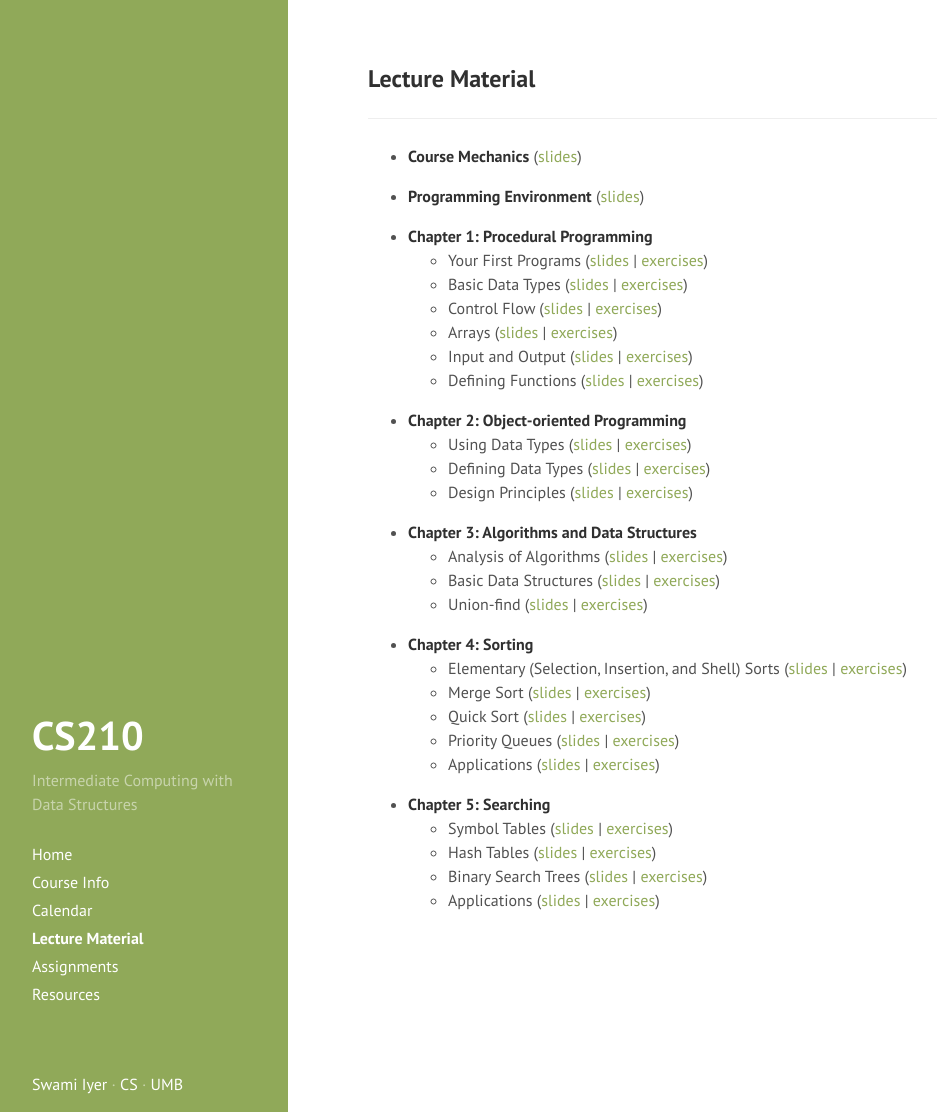
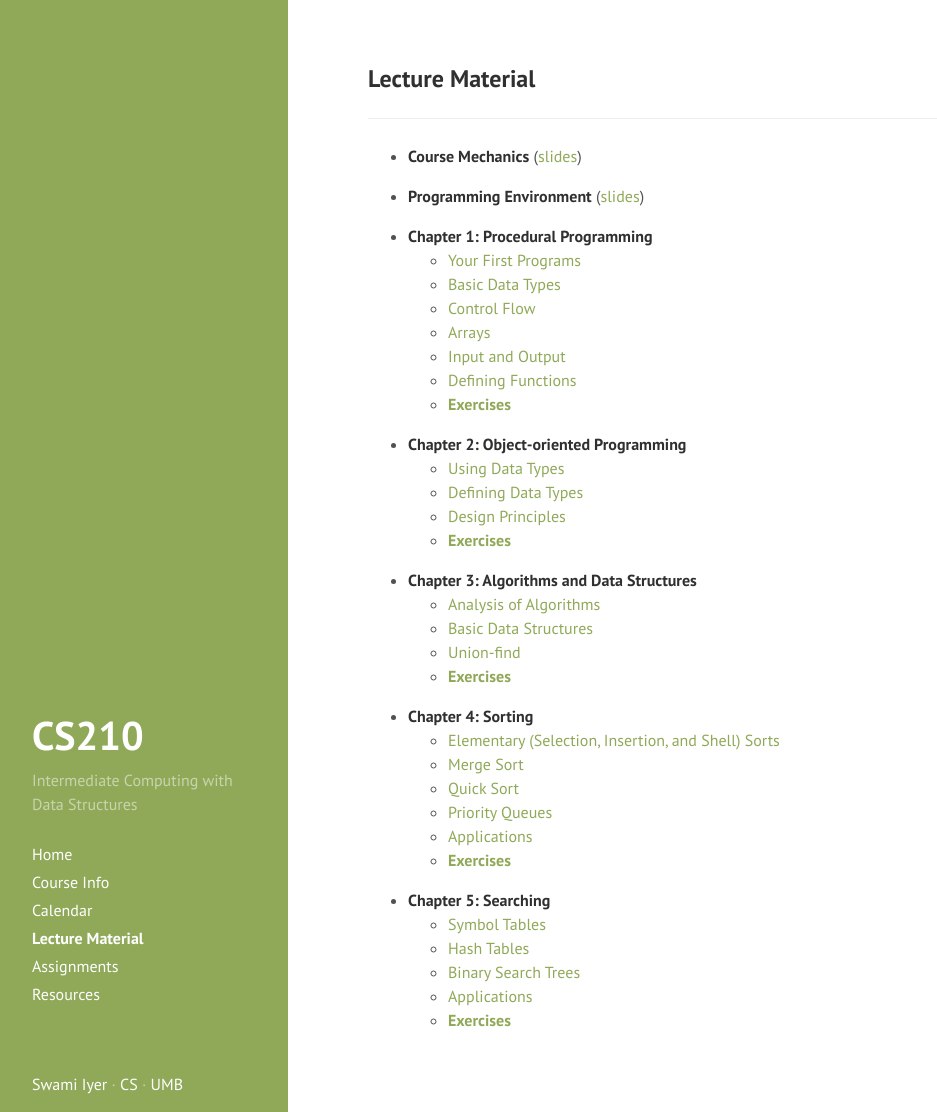
Before and after one commit to swamiiyer/swamiiyer.github.io, a Jekyll site: the page built from _pages/cs210/lecture_material.md, in a window 1280 px wide and 1112 px high. Shown: the whole window, without its empty margins (0-937 px from the left). Built offline with Jekyll 4.4.1, drawn with Linux system fonts in a browser that asks for light colours.

Commit message:
Restructured page

```diff
--- a/_pages/cs210/lecture_material.md
+++ b/_pages/cs210/lecture_material.md
@@ -10,32 +10,37 @@ order: 4
 - **Programming Environment** ([slides](https://www.cs.umb.edu/~siyer/teaching/cs210/programming_environment.pdf))
 
 - **Chapter 1: Procedural Programming**
-  - Your First Programs ([slides](https://www.cs.umb.edu/~siyer/teaching/cs210/your_first_programs.pdf) \| [exercises](https://www.cs.umb.edu/~siyer/teaching/cs210/your_first_programs_exercises.pdf))
-  - Basic Data Types ([slides](https://www.cs.umb.edu/~siyer/teaching/cs210/basic_data_types.pdf) \| [exercises](https://www.cs.umb.edu/~siyer/teaching/cs210/basic_data_types_exercises.pdf))
-  - Control Flow ([slides](https://www.cs.umb.edu/~siyer/teaching/cs210/control_flow.pdf) \| [exercises](https://www.cs.umb.edu/~siyer/teaching/cs210/control_flow_exercises.pdf))
-  - Arrays ([slides](https://www.cs.umb.edu/~siyer/teaching/cs210/arrays.pdf) \| [exercises](https://www.cs.umb.edu/~siyer/teaching/cs210/arrays_exercises.pdf))
-  - Input and Output ([slides](https://www.cs.umb.edu/~siyer/teaching/cs210/input_and_output.pdf) \| [exercises](https://www.cs.umb.edu/~siyer/teaching/cs210/input_and_output_exercises.pdf))
-  - Defining Functions ([slides](https://www.cs.umb.edu/~siyer/teaching/cs210/defining_functions.pdf) \| [exercises](https://www.cs.umb.edu/~siyer/teaching/cs210/defining_functions_exercises.pdf))
+  - [Your First Programs](https://www.cs.umb.edu/~siyer/teaching/cs210/your_first_programs.pdf)
+  - [Basic Data Types](https://www.cs.umb.edu/~siyer/teaching/cs210/basic_data_types.pdf)
+  - [Control Flow](https://www.cs.umb.edu/~siyer/teaching/cs210/control_flow.pdf)
+  - [Arrays](https://www.cs.umb.edu/~siyer/teaching/cs210/arrays.pdf)
+  - [Input and Output](https://www.cs.umb.edu/~siyer/teaching/cs210/input_and_output.pdf)
+  - [Defining Functions](https://www.cs.umb.edu/~siyer/teaching/cs210/defining_functions.pdf)
+  - [**Exercises**](https://www.cs.umb.edu/~siyer/teaching/cs210/procedural_programming_exercises.pdf)
 
 - **Chapter 2: Object-oriented Programming**
-  - Using Data Types ([slides](https://www.cs.umb.edu/~siyer/teaching/cs210/using_data_types.pdf) \| [exercises](https://www.cs.umb.edu/~siyer/teaching/cs210/using_data_types_exercises.pdf))
-  - Defining Data Types ([slides](https://www.cs.umb.edu/~siyer/teaching/cs210/defining_data_types.pdf) \| [exercises](defining_data_types_exercises.pdf))
-  - Design Principles ([slides](https://www.cs.umb.edu/~siyer/teaching/cs210/design_principles.pdf) \| [exercises](design_principles_exercises.pdf))
+  - [Using Data Types](https://www.cs.umb.edu/~siyer/teaching/cs210/using_data_types.pdf)
+  - [Defining Data Types](https://www.cs.umb.edu/~siyer/teaching/cs210/defining_data_types.pdf)
+  - [Design Principles](https://www.cs.umb.edu/~siyer/teaching/cs210/design_principles.pdf)
+  - [**Exercises**](https://www.cs.umb.edu/~siyer/teaching/cs210/object_oriented_programming_exercises.pdf)
 
 - **Chapter 3: Algorithms and Data Structures**
-  - Analysis of Algorithms ([slides](https://www.cs.umb.edu/~siyer/teaching/cs210/analysis_of_algorithms.pdf) \| [exercises](https://www.cs.umb.edu/~siyer/teaching/cs210/analysis_of_algorithms_exercises.pdf))
-  - Basic Data Structures ([slides](https://www.cs.umb.edu/~siyer/teaching/cs210/basic_data_structures.pdf) \| [exercises](https://www.cs.umb.edu/~siyer/teaching/cs210/basic_data_structures_exercises.pdf))
-  - Union-find ([slides](https://www.cs.umb.edu/~siyer/teaching/cs210/union_find.pdf) \| [exercises](https://www.cs.umb.edu/~siyer/teaching/cs210/union_find_exercises.pdf))
+  - [Analysis of Algorithms](https://www.cs.umb.edu/~siyer/teaching/cs210/analysis_of_algorithms.pdf)
+  - [Basic Data Structures](https://www.cs.umb.edu/~siyer/teaching/cs210/basic_data_structures.pdf)
+  - [Union-find](https://www.cs.umb.edu/~siyer/teaching/cs210/union_find.pdf)
+  - [**Exercises**](https://www.cs.umb.edu/~siyer/teaching/cs210/algorithms_and_data_structures_exercises.pdf)
 
 - **Chapter 4: Sorting**
-  - Elementary (Selection, Insertion, and Shell) Sorts ([slides](https://www.cs.umb.edu/~siyer/teaching/cs210/elementary_sorts.pdf) \| [exercises](https://www.cs.umb.edu/~siyer/teaching/cs210/elementary_sorts_exercises.pdf))
-  - Merge Sort ([slides](https://www.cs.umb.edu/~siyer/teaching/cs210/mergesort.pdf) \| [exercises](https://www.cs.umb.edu/~siyer/teaching/cs210/mergesort_exercises.pdf))
-  - Quick Sort ([slides](https://www.cs.umb.edu/~siyer/teaching/cs210/quicksort.pdf) \| [exercises](https://www.cs.umb.edu/~siyer/teaching/cs210/quicksort_exercises.pdf))
-  - Priority Queues ([slides](https://www.cs.umb.edu/~siyer/teaching/cs210/priority_queues.pdf) \| [exercises](https://www.cs.umb.edu/~siyer/teaching/cs210/priority_queues_exercises.pdf))
-  - Applications ([slides](https://www.cs.umb.edu/~siyer/teaching/cs210/sorting_applications.pdf) \| [exercises](https://www.cs.umb.edu/~siyer/teaching/cs210/sorting_applications_exercises.pdf))
+  - [Elementary (Selection, Insertion, and Shell) Sorts](https://www.cs.umb.edu/~siyer/teaching/cs210/elementary_sorts.pdf)
+  - [Merge Sort](https://www.cs.umb.edu/~siyer/teaching/cs210/mergesort.pdf)
+  - [Quick Sort](https://www.cs.umb.edu/~siyer/teaching/cs210/quicksort.pdf)
+  - [Priority Queues](https://www.cs.umb.edu/~siyer/teaching/cs210/priority_queues.pdf)
+  - [Applications](https://www.cs.umb.edu/~siyer/teaching/cs210/sorting_applications.pdf)
+  - [**Exercises**](https://www.cs.umb.edu/~siyer/teaching/cs210/sorting_exercises.pdf)
 
 - **Chapter 5: Searching**
-  - Symbol Tables ([slides](https://www.cs.umb.edu/~siyer/teaching/cs210/symbol_tables.pdf) \| [exercises](https://www.cs.umb.edu/~siyer/teaching/cs210/symbol_tables_exercises.pdf))
-  - Hash Tables ([slides](https://www.cs.umb.edu/~siyer/teaching/cs210/hash_tables.pdf) \| [exercises](https://www.cs.umb.edu/~siyer/teaching/cs210/hash_tables_exercises.pdf))
-  - Binary Search Trees ([slides](https://www.cs.umb.edu/~siyer/teaching/cs210/binary_search_trees.pdf) \| [exercises](https://www.cs.umb.edu/~siyer/teaching/cs210/binary_search_trees_exercises.pdf))
-  - Applications ([slides](https://www.cs.umb.edu/~siyer/teaching/cs210/searching_applications.pdf) \| [exercises](https://www.cs.umb.edu/~siyer/teaching/cs210/searching_applications_exercises.pdf))
+  - [Symbol Tables](https://www.cs.umb.edu/~siyer/teaching/cs210/symbol_tables.pdf)
+  - [Hash Tables](https://www.cs.umb.edu/~siyer/teaching/cs210/hash_tables.pdf)
+  - [Binary Search Trees](https://www.cs.umb.edu/~siyer/teaching/cs210/binary_search_trees.pdf)
+  - [Applications](https://www.cs.umb.edu/~siyer/teaching/cs210/searching_applications.pdf)
+  - [**Exercises**](https://www.cs.umb.edu/~siyer/teaching/cs210/searching_exercises.pdf)
```
Also changed, not shown: _pages/cs110/lecture_material.md (+22 -17 lines), _pages/cs451/lecture_material.md (+6 -6 lines).
